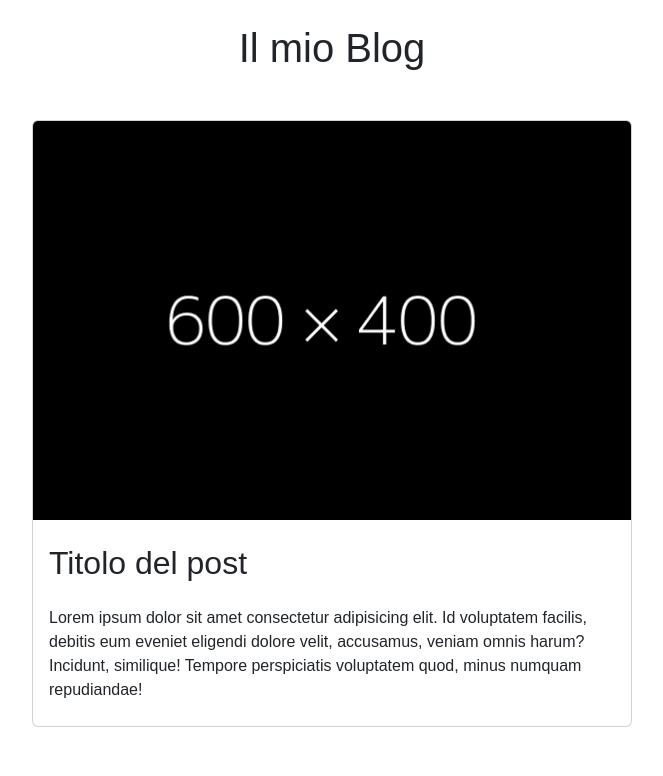
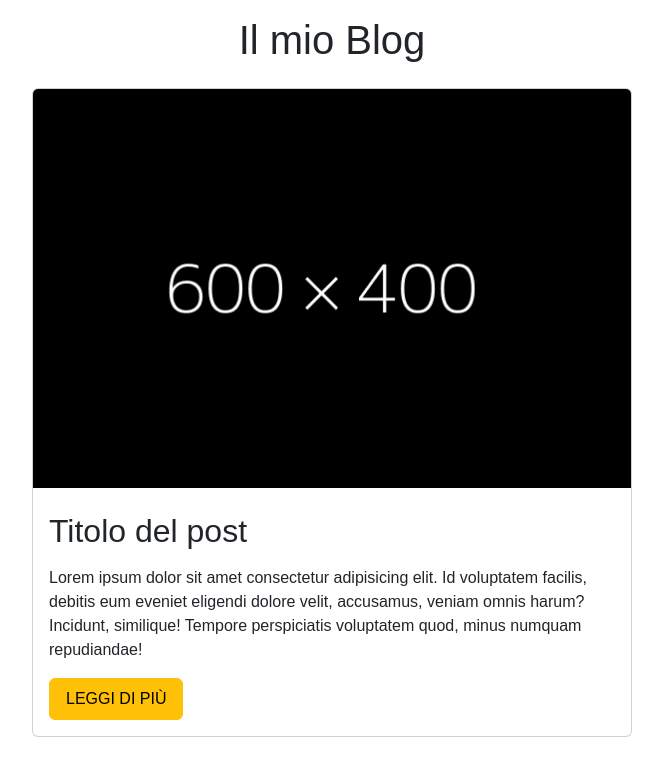
Before and after one commit to GemelliAngelo/react-components, a React (Vite) app: page / in a window 1280 px wide. Shown: the top 776 px of the page, without its empty margins (308-971 px from the left). Built offline with nearby package versions, Linux system fonts and the light colour scheme.

Commit message:
addc button

```diff
--- a/src/components/Header.jsx
+++ b/src/components/Header.jsx
@@ -1,6 +1,6 @@
 export default function Header() {
   return (
-    <header className="text-center p-4">
+    <header className="text-center p-3">
       <div className="container">
         <h1>Il mio Blog</h1>
       </div>
--- a/src/components/Main.jsx
+++ b/src/components/Main.jsx
@@ -2,7 +2,7 @@ export default function Main() {
   return (
     <main>
       <div className="container">
-        <div className="d-flex justify-content-center py-3">
+        <div className="d-flex justify-content-center">
           <div className="card">
             <img
               src="src\assets\img\placeholder.png"
@@ -11,12 +11,15 @@ export default function Main() {
             />
             <div className="card-body">
               <h2 className="card-title py-2">Titolo del post</h2>
-              <p className="card-text py-2">
+              <p className="card-text">
                 Lorem ipsum dolor sit amet consectetur adipisicing elit. Id
                 voluptatem facilis, debitis eum eveniet eligendi dolore velit,
                 accusamus, veniam omnis harum? Incidunt, similique! Tempore
                 perspiciatis voluptatem quod, minus numquam repudiandae!
               </p>
+              <button type="button" className="btn btn-warning py-2 px-3">
+                LEGGI DI PIÙ
+              </button>
             </div>
           </div>
         </div>
```
